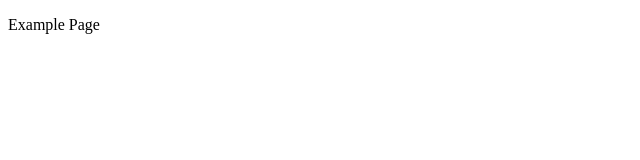
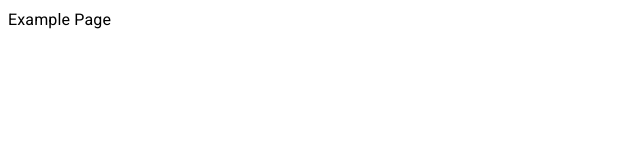
Before and after one commit to LuanLuL/app-godziny-frontend, a React (Create React App) app: page /example in a window 1280 px wide. Shown: the top 160 px of the page, without its empty margins (0-640 px from the left). Built offline with nearby package versions, Linux system fonts and the light colour scheme.

Commit message:
Added Material-UI

```diff
--- a/package.json
+++ b/package.json
@@ -3,6 +3,10 @@
   "version": "0.1.0",
   "private": true,
   "dependencies": {
+    "@emotion/react": "^11.13.3",
+    "@emotion/styled": "^11.13.0",
+    "@mui/icons-material": "^6.1.1",
+    "@mui/material": "^6.1.1",
     "ajv": "^6.12.6",
     "ajv-keywords": "^3.5.2",
     "app-godziny-frontend": "file:",
--- a/public/index.html
+++ b/public/index.html
@@ -1,5 +1,5 @@
 <!DOCTYPE html>
-<html lang="en">
+<html lang="pt-br">
   <head>
     <meta charset="utf-8" />
     <link rel="icon" href="%PUBLIC_URL%/favicon.ico" />
@@ -7,37 +7,26 @@
     <meta name="theme-color" content="#000000" />
     <meta
       name="description"
-      content="Web site created using create-react-app"
+      content="aplicação de gerênciamento de horas complementares para ambientes acadêmicos"
     />
     <link rel="apple-touch-icon" href="%PUBLIC_URL%/logo192.png" />
-    <!--
-      manifest.json provides metadata used when your web app is installed on a
-      user's mobile device or desktop. See https://developers.google.com/web/fundamentals/web-app-manifest/
-    -->
+    <link rel="preconnect" href="https://fonts.googleapis.com" />
+    <link rel="preconnect" href="https://fonts.gstatic.com" crossorigin />
+    <link
+      rel="stylesheet"
+      href="https://fonts.googleapis.com/css2?family=Roboto:wght@300;400;500;700&display=swap"
+    />
+    <link
+      rel="stylesheet"
+      href="https://fonts.googleapis.com/icon?family=Material+Icons"
+    />
     <link rel="manifest" href="%PUBLIC_URL%/manifest.json" />
-    <!--
-      Notice the use of %PUBLIC_URL% in the tags above.
-      It will be replaced with the URL of the `public` folder during the build.
-      Only files inside the `public` folder can be referenced from the HTML.
-
-      Unlike "/favicon.ico" or "favicon.ico", "%PUBLIC_URL%/favicon.ico" will
-      work correctly both with client-side routing and a non-root public URL.
-      Learn how to configure a non-root public URL by running `npm run build`.
-    -->
-    <title>React App</title>
+    <title>Godziny</title>
   </head>
   <body>
-    <noscript>You need to enable JavaScript to run this app.</noscript>
+    <noscript
+      >Você precisa habilidar o JavaScript para rodar essa aplicação</noscript
+    >
     <div id="root"></div>
-    <!--
-      This HTML file is a template.
-      If you open it directly in the browser, you will see an empty page.
-
-      You can add webfonts, meta tags, or analytics to this file.
-      The build step will place the bundled scripts into the <body> tag.
-
-      To begin the development, run `npm start` or `yarn start`.
-      To create a production bundle, use `npm run build` or `yarn build`.
-    -->
   </body>
 </html>
--- a/src/ui/sysPages/example/Example.tsx
+++ b/src/ui/sysPages/example/Example.tsx
@@ -1,7 +1,9 @@
+import { Box, Typography } from "@mui/material";
+
 export const Example = () => {
   return (
-    <div>
-      <p>Example Page</p>
-    </div>
+    <Box>
+      <Typography>Example Page</Typography>
+    </Box>
   );
 };
```
Also changed, not shown: public/manifest.json, 1 other file (tests, documents, lock files or other folders).
